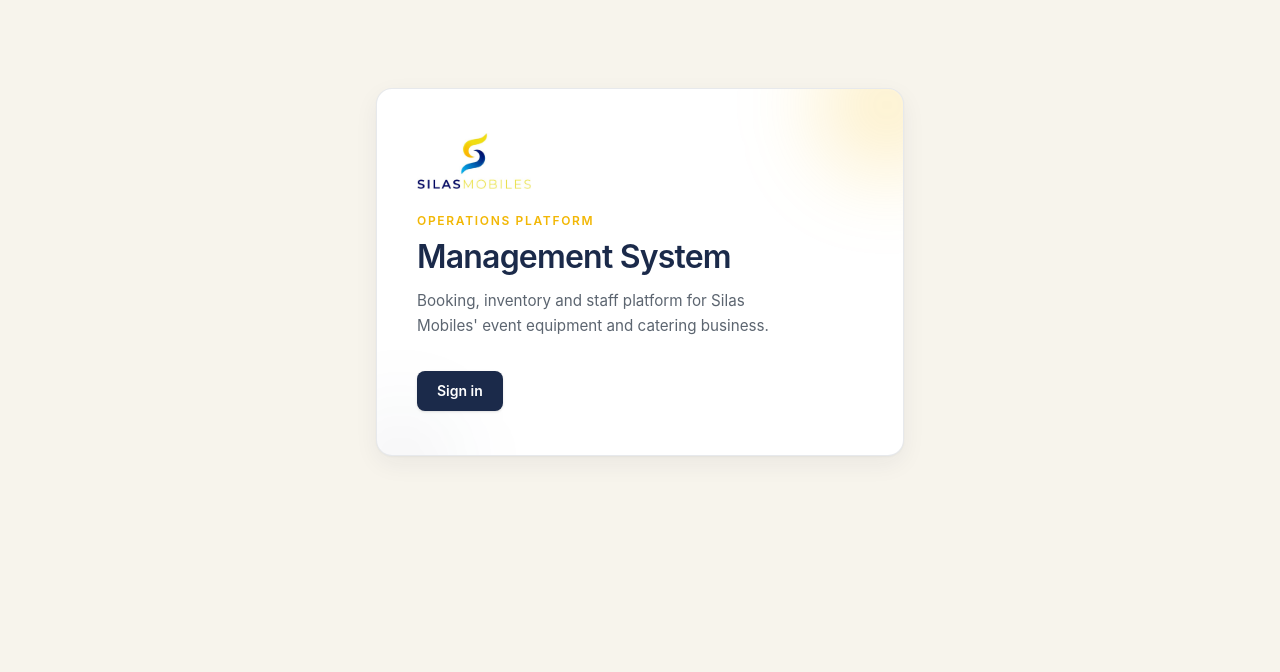
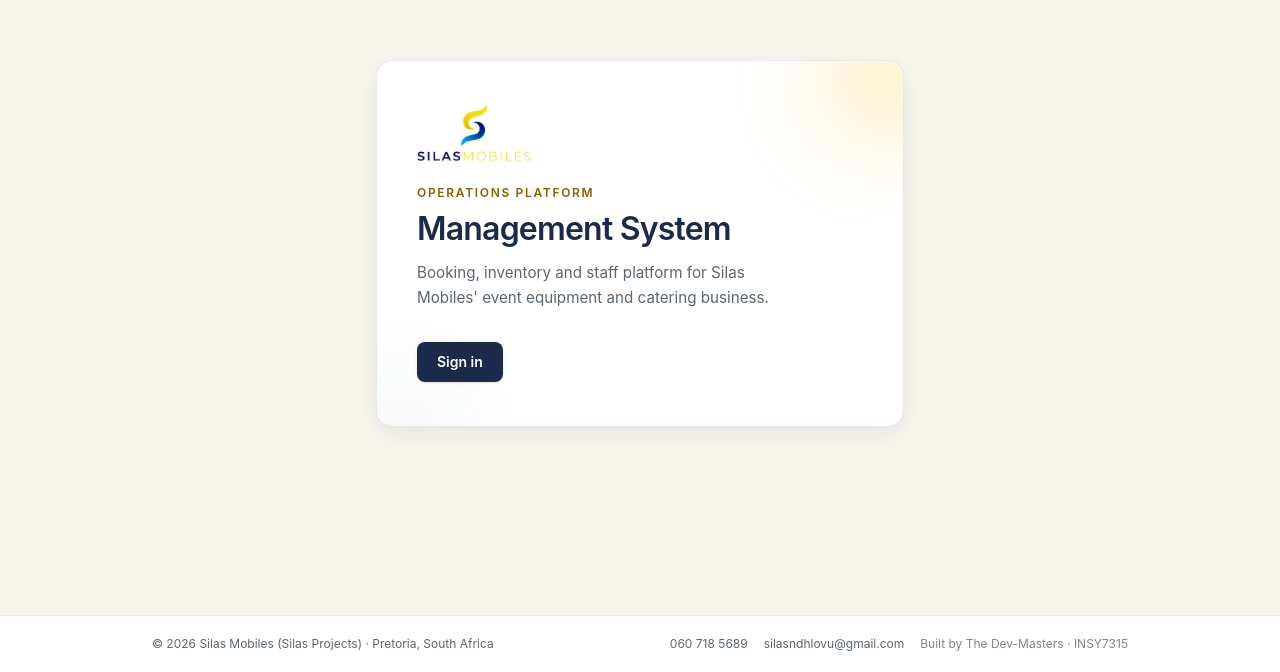
Before and after one commit to MothapoJr/silas-mobiles-management-system, a React (Vite) app in the folder frontend/: page / in a window 1280 px wide. Shown: the part 128-800 px from the top of the page. Built offline with nearby package versions, Linux system fonts and the light colour scheme; no server answers.

Commit message:
style(frontend): landing page footer and accessible eyebrow colour

```diff
--- a/frontend/src/pages/HomePage.jsx
+++ b/frontend/src/pages/HomePage.jsx
@@ -3,13 +3,14 @@ import { Link } from 'react-router-dom';
 import { useAuth } from '../context/AuthContext';
 import { ROLE_HOME } from '../context/AuthContext';
 import Logo from '../components/Logo';
+import Footer from '../components/Footer';
 
 export default function HomePage() {
   const { isAuthenticated, roleType, user, logout } = useAuth();
 
   return (
-    <div className="min-h-screen bg-silas-cream">
-      <main className="mx-auto flex min-h-screen max-w-xl flex-col justify-center px-6 py-16 sm:py-20">
+    <div className="flex min-h-screen flex-col bg-silas-cream">
+      <main className="mx-auto flex w-full max-w-xl flex-1 flex-col justify-center px-6 py-16 sm:py-20">
         <div className="relative overflow-hidden rounded-2xl border border-silas-navy/10 bg-white px-8 py-10 shadow-[var(--shadow-card)] sm:px-10 sm:py-11">
           <div
             className="pointer-events-none absolute -right-14 -top-14 h-36 w-36 rounded-full bg-silas-gold/20 blur-2xl"
@@ -24,7 +25,7 @@ export default function HomePage() {
             <Logo variant="lockup" to={null} />
           </div>
 
-          <p className="relative text-xs font-semibold uppercase tracking-[0.14em] text-silas-gold">
+          <p className="relative text-xs font-semibold uppercase tracking-[0.14em] text-silas-gold-deep">
             Operations platform
           </p>
 
@@ -71,6 +72,7 @@ export default function HomePage() {
           </div>
         </div>
       </main>
+      <Footer />
     </div>
   );
 }
```
